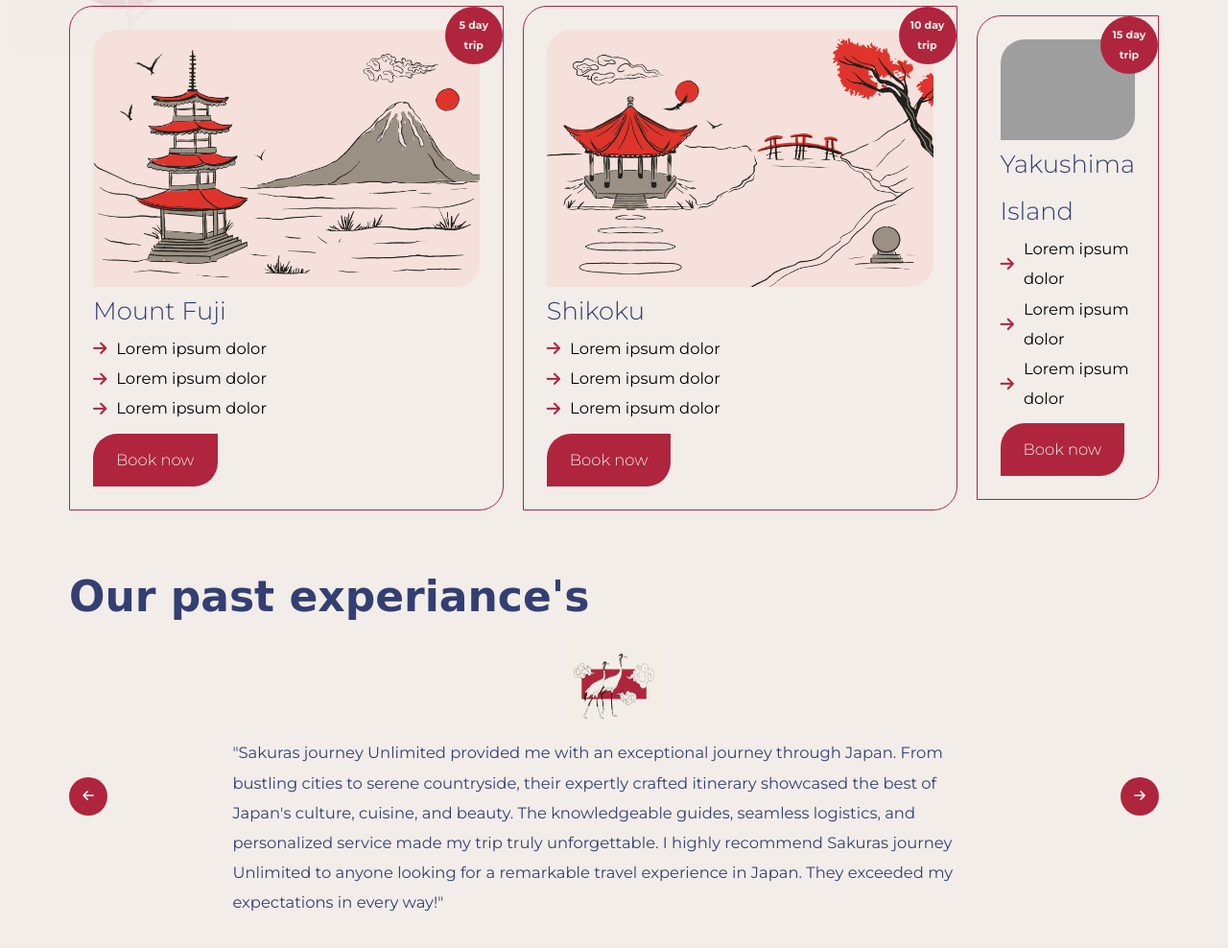
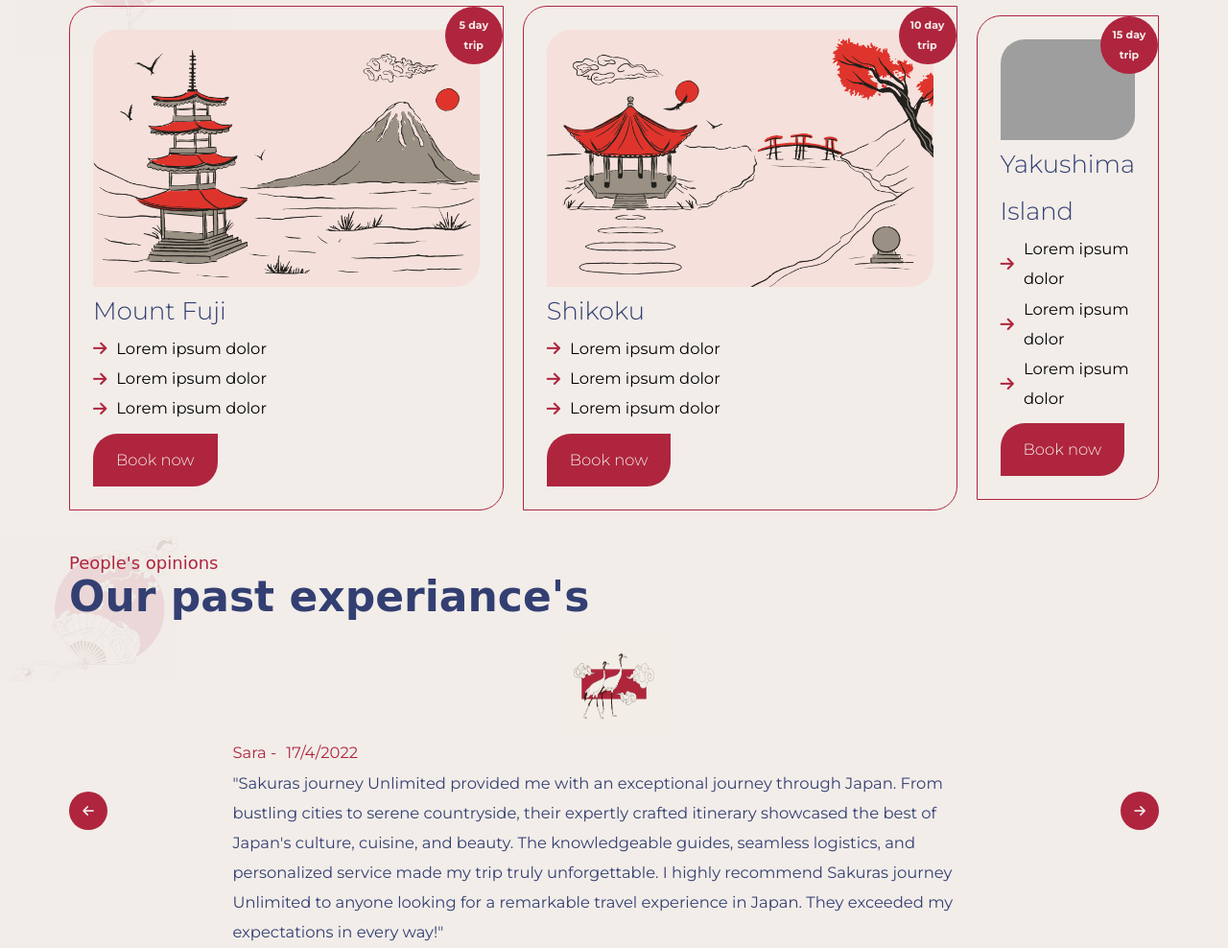
Before and after one commit to Zerko3/Sakuras_journey, a website built with Parcel: page index.html in a window 1280 px wide. Shown: the part 1270-2258 px from the top of the page at 96% size. Before the commit the page ends 2226 px from the top, so only its background shows below. Built offline with nearby package versions, Linux system fonts and the light colour scheme; grey boxes are pictures that could not be loaded; a web font is replaced by a local one.

Commit message:
added testimonials

```diff
--- a/index.html
+++ b/index.html
@@ -336,9 +336,18 @@
       <section class="section-testimonials">
         <div class="container">
           <div class="section-testimonials__heading--box">
+            <span class="section-testimonials__heading--box--span"
+              >People's opinions</span
+            >
             <h2 class="section-testimonials__heading--box__heading--primary">
               Our past experiance's
             </h2>
+
+            <img
+              class="section-testimonials__heading--box--img"
+              src="./img/img-5.jpg"
+              alt="Header img"
+            />
           </div>
 
           <div class="section-testimonials__content--box">
@@ -355,6 +364,20 @@
               <div
                 class="section-testimonials__content--box__testimonial--user__para--box"
               >
+                <div
+                  class="section-testimonials__content--box__testimonial--user__para--box__user--div"
+                >
+                  <p
+                    class="section-testimonials__content--box__testimonial--user__para--box__user--div--user"
+                  >
+                    Sara -
+                  </p>
+                  <p
+                    class="section-testimonials__content--box__testimonial--user__para--box__user--div--date"
+                  >
+                    17/4/2022
+                  </p>
+                </div>
                 <p
                   class="section-testimonials__content--box__testimonial--user__para--box__para"
                 >
--- a/sass/_testimonials.scss
+++ b/sass/_testimonials.scss
@@ -3,8 +3,29 @@
 
 .section-testimonials__heading--box {
   margin-top: 4.8rem;
+  position: relative;
+  z-index: 1;
+
+  &--span {
+    position: absolute;
+    top: -1rem;
+    left: 0;
+    font-size: 1.8rem;
+    font-family: "Julee", cursive;
+    color: var(--color-buttons);
+  }
   &__heading--primary {
     @include headerSecondary;
+  }
+
+  &--img {
+    top: -25%;
+    left: -10%;
+    width: 20%;
+    height: auto;
+    position: absolute;
+    opacity: 0.1;
+    z-index: -1;
   }
 }
 
@@ -27,6 +48,23 @@
 
     &--user__para--box {
       width: 70%;
+
+      &__user--div {
+        display: flex;
+        align-items: center;
+        justify-content: flex-start;
+        gap: 1rem;
+
+        &--user {
+          font-size: font-size(font-size-small);
+          color: var(--color-buttons);
+        }
+
+        &--date {
+          font-size: font-size(font-size-small);
+          color: var(--color-buttons);
+        }
+      }
 
       &__para {
         color: var(--color-text);
```
Also changed, not shown: dist/img-5.7ee13e71.jpg (added), dist/index.html, style/css/style.css, 3 other files.
